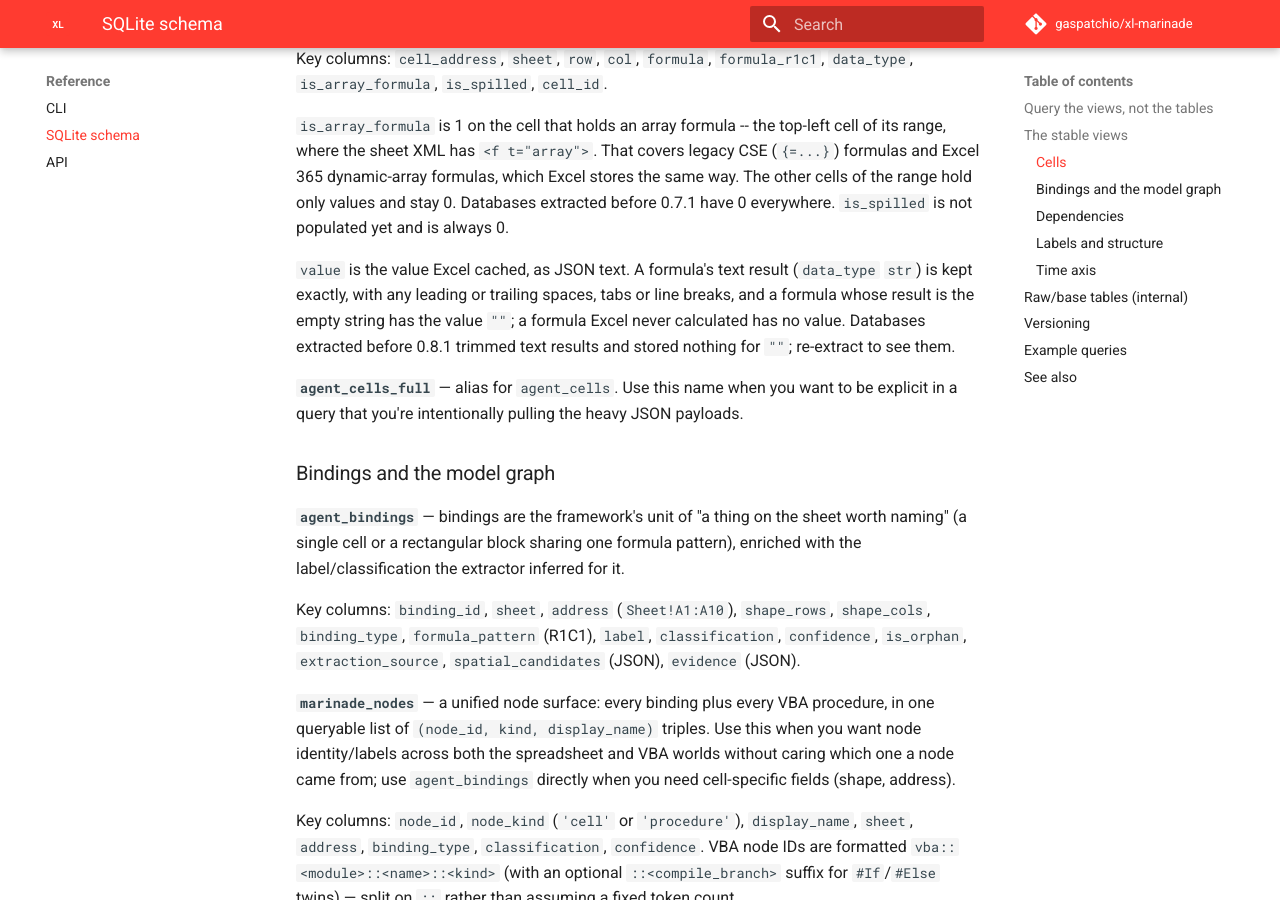
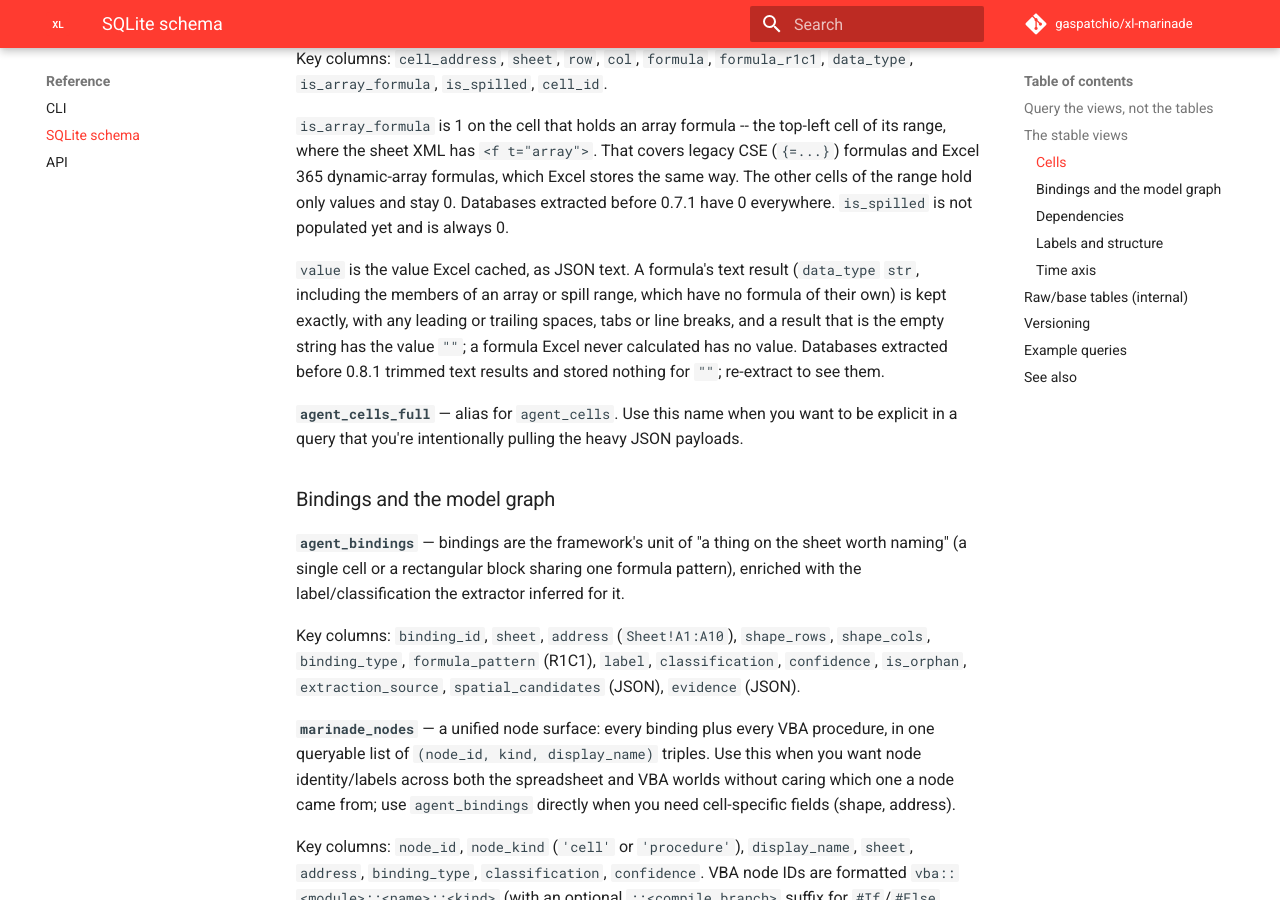
Before and after one commit to gaspatchio/xl-marinade, an MkDocs documentation site: the page built from docs/reference/schema.md, in a window 1280 px wide and 900 px high, scrolled down 1928 px. Built offline with MkDocs 1.6.1 and Material for MkDocs 9.7.7, drawn with Linux system fonts in a browser that asks for light colours; comment, search, counter and statistics services are not loaded.

Commit message:
docs: changelog detail for exact cached text (array members, diff, check-against)
Say that array and spill members are covered and that re-extracting can
add cells and add, resize or remove bindings around members holding a
whitespace-only or "" result; that marinade diff compares text that
reads as a number numerically, so edge whitespace there is not reported;
that a "" or whitespace-only formula result missing before is a
recalculation gap while a member's is a VALUE_CHANGED and DTYPE_CHANGED;
that bindings whose label scan quotes a changed cell report
BINDING_METADATA_CHANGED; and that the --check-against id walk now goes
past a "" id cell. The first sentence now says "every cached <v> value".

```diff
--- a/docs/reference/schema.md
+++ b/docs/reference/schema.md
@@ -91,9 +91,10 @@ values and stay 0. Databases extracted before 0.7.1 have 0 everywhere.
 `is_spilled` is not populated yet and is always 0.
 
 `value` is the value Excel cached, as JSON text. A formula's text result
-(`data_type` `str`) is kept exactly, with any leading or trailing spaces, tabs
-or line breaks, and a formula whose result is the empty string has the value
-`""`; a formula Excel never calculated has no value. Databases extracted
+(`data_type` `str`, including the members of an array or spill range, which
+have no formula of their own) is kept exactly, with any leading or trailing
+spaces, tabs or line breaks, and a result that is the empty string has the
+value `""`; a formula Excel never calculated has no value. Databases extracted
 before 0.8.1 trimmed text results and stored nothing for `""`; re-extract to
 see them.
 
```
Also changed, not shown: CHANGELOG.md (+43 -19 lines).
